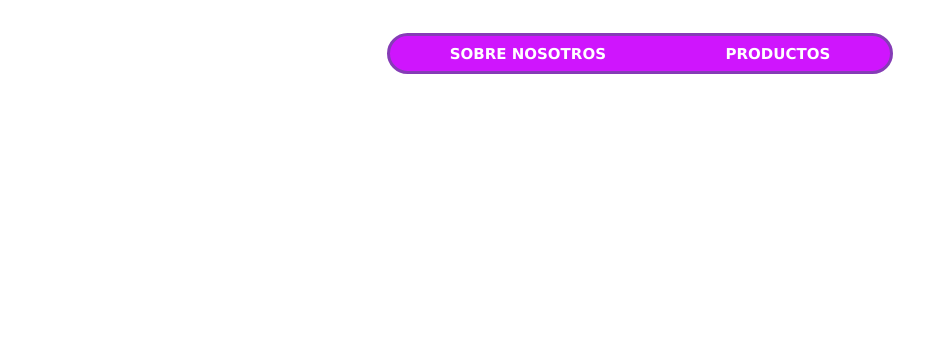
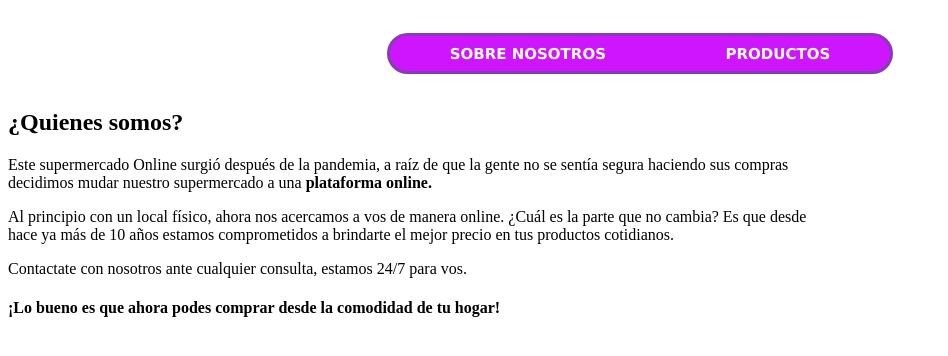
Before and after one commit to MicaBahurlet/FIP-CEPIT, a plain HTML site: page index.html in a window 1280 px wide. Shown: the whole page, without its empty margins (0-948 px from the left). Drawn offline with Linux system fonts and the light colour scheme.

Commit message:
add about section

```diff
--- a/Styles/style.css
+++ b/Styles/style.css
@@ -27,3 +27,9 @@ a {
     text-decoration: none;
     color: white;
 }
+
+#about {
+    width: 100%;
+    height: auto;
+    max-width: 800px;
+}
--- a/index.html
+++ b/index.html
@@ -17,5 +17,14 @@
             </ul>
         </nav>
     </header>
+
+    <section id="about">
+        <h2>¿Quienes somos?</h2>
+        <p>Este supermercado Online surgió después de la pandemia, a raíz de que la gente no se sentía segura haciendo sus compras decidimos mudar nuestro supermercado a una <b> plataforma online.</b></p>
+        <p>Al principio con un local físico, ahora nos acercamos a vos de manera online. ¿Cuál es la parte que no cambia?  Es que desde hace ya más de 10 años estamos comprometidos a brindarte el mejor precio en tus productos cotidianos. </p>
+        <p>Contactate con nosotros ante cualquier consulta, estamos 24/7 para vos. </p>
+        <h4>¡Lo bueno es que ahora podes comprar desde la comodidad de tu hogar!</h4>
+
+    </section>
 </body>
 </html>
```
